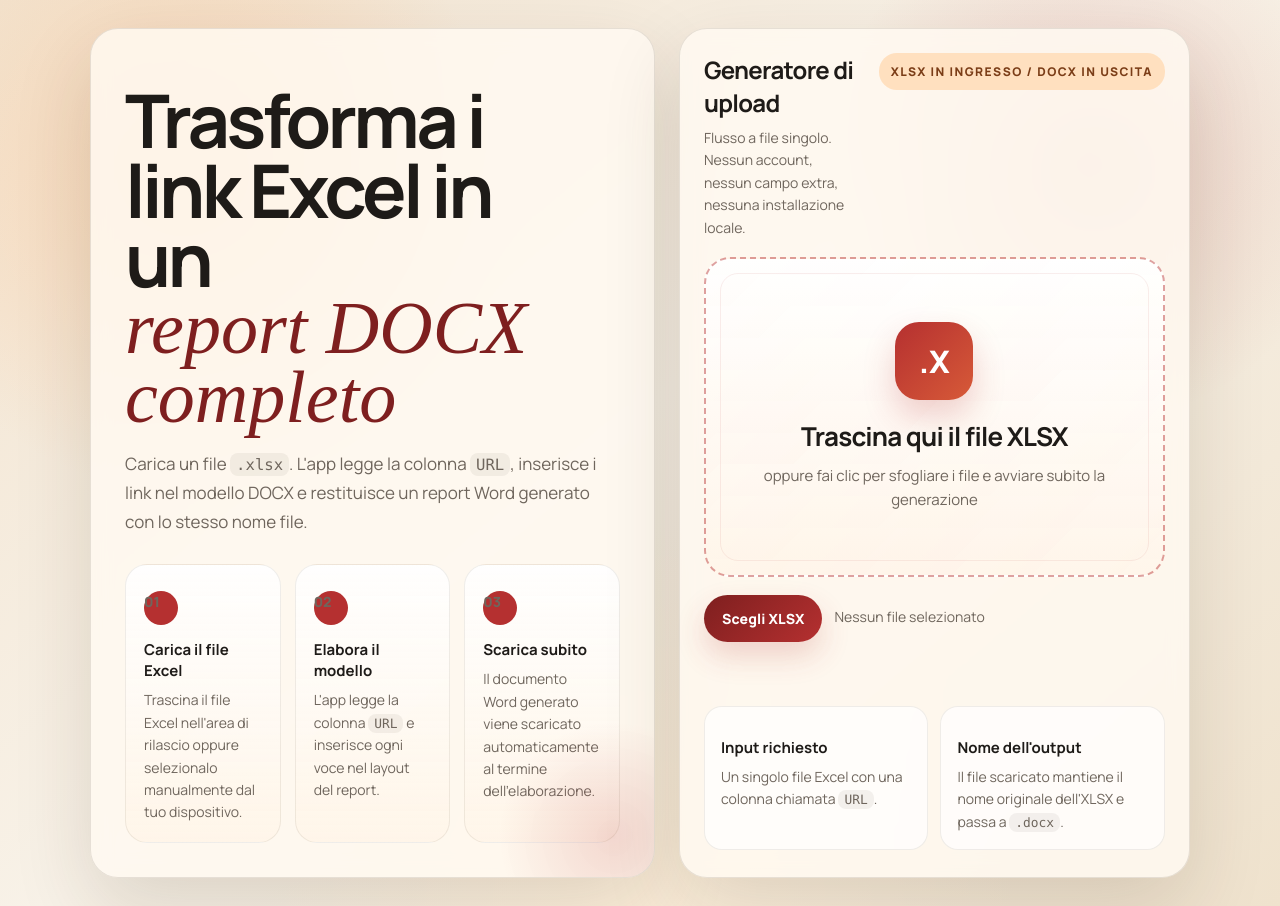
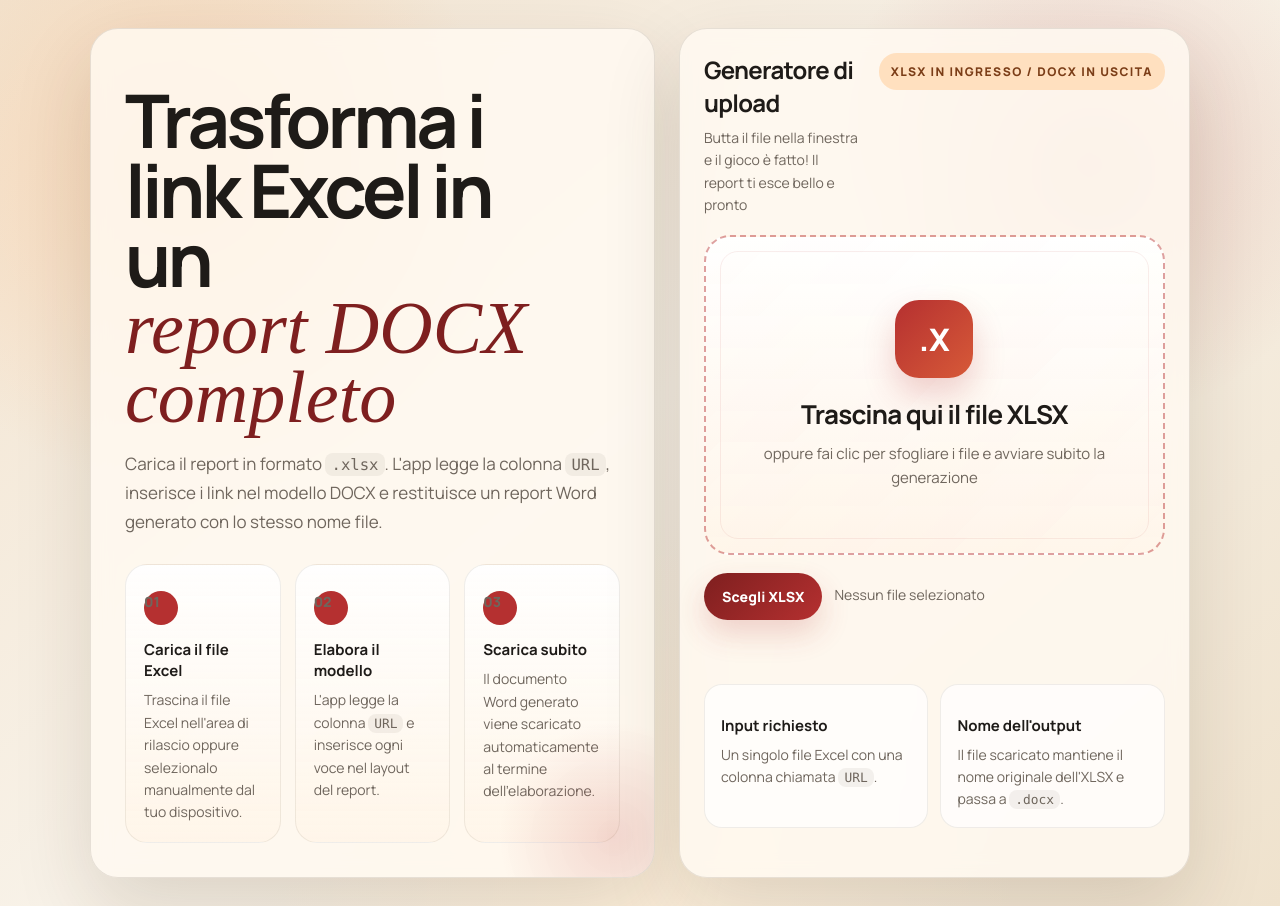
Before and after one commit to andrea9339/Report_docx_tool, a Flask app: page / in a window 1280 px wide. Run offline with Flask 3, Linux system fonts and the light colour scheme; some web fonts are replaced.

Commit message:
feat: update Italian text for clarity in report generation instructions

```diff
--- a/templates/index.html
+++ b/templates/index.html
@@ -385,7 +385,7 @@
     <section class="hero">
       <h1>Trasforma i link Excel in un <em>report DOCX completo</em></h1>
       <p class="lede">
-        Carica un file <code>.xlsx</code>. L'app legge la colonna <code>URL</code>, inserisce i link nel modello DOCX e restituisce un report Word generato con lo stesso nome file.
+        Carica il report in formato <code>.xlsx</code>. L'app legge la colonna <code>URL</code>, inserisce i link nel modello DOCX e restituisce un report Word generato con lo stesso nome file.
       </p>
 
       <ol class="steps">
@@ -412,7 +412,7 @@
         <div class="panel-top">
           <div>
             <h2>Generatore di upload</h2>
-            <p>Flusso a file singolo. Nessun account, nessun campo extra, nessuna installazione locale.</p>
+            <p>Butta il file nella finestra e il gioco è fatto! Il report ti esce bello e pronto</p>
           </div>
           <div class="chip">xlsx in ingresso / docx in uscita</div>
         </div>
```
